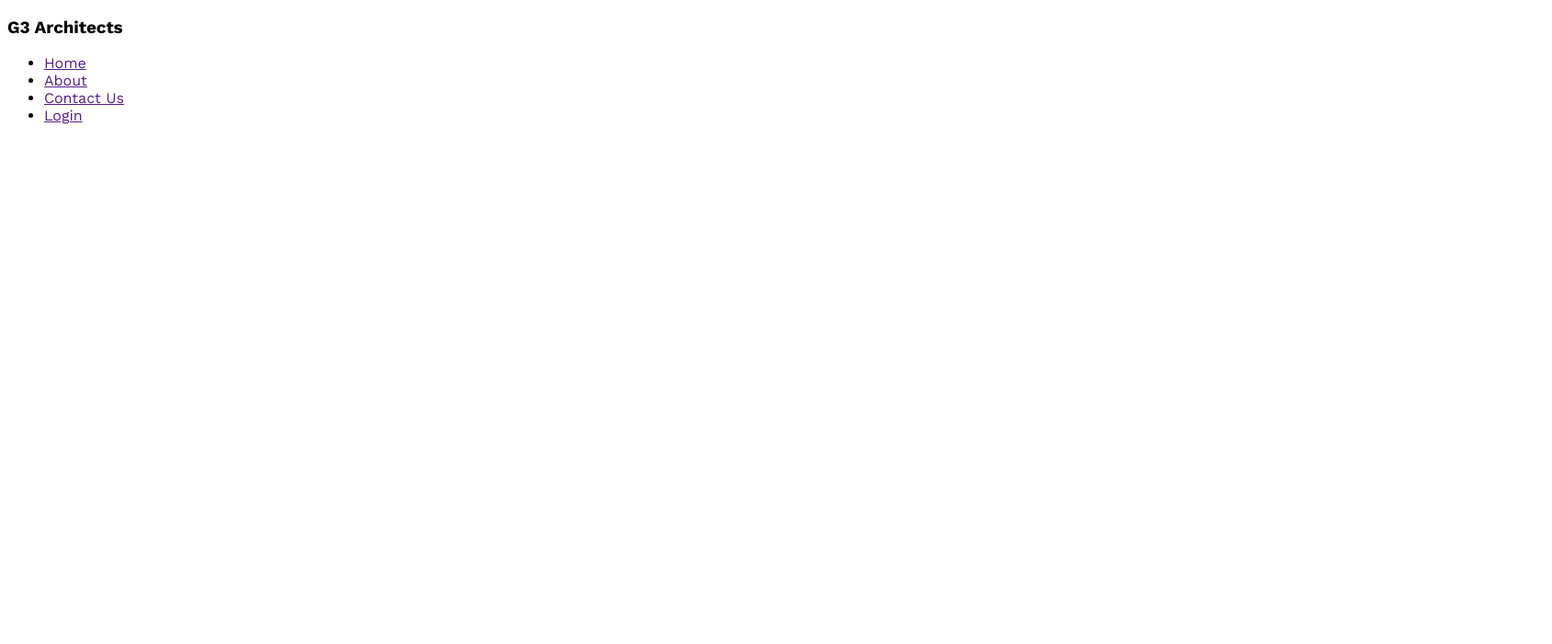
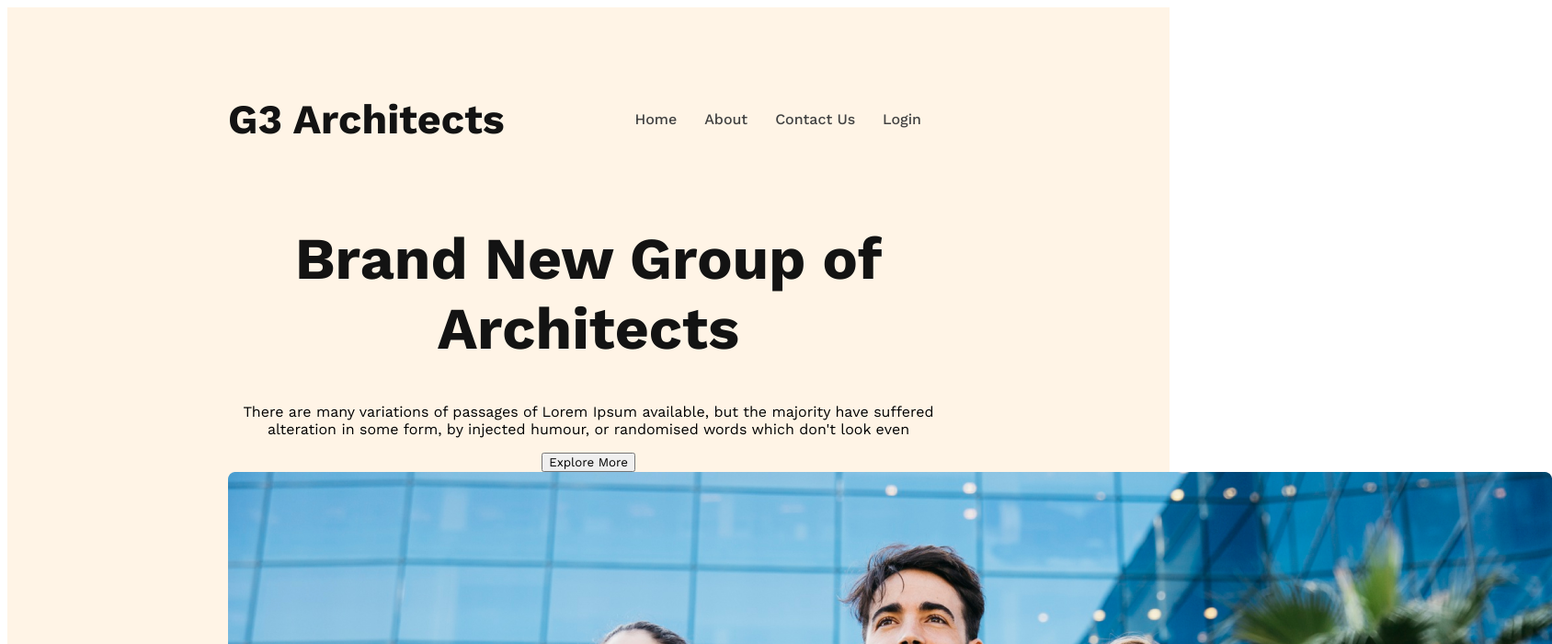
Before and after one commit to arifulislamk/g3-architect-website, a plain HTML site: page index.html in a window 1280 px wide. Shown: the top 700 px of the page at 92% size, 1688 px wide, since content can reach past the window. Drawn offline with nearby package versions, Linux system fonts and the light colour scheme.

Commit message:
added header

```diff
--- a/index.html
+++ b/index.html
@@ -1,15 +1,17 @@
 <!DOCTYPE html>
 <html lang="en">
+
 <head>
     <meta charset="UTF-8">
     <meta name="viewport" content="width=device-width, initial-scale=1.0">
     <title>G3 architect website</title>
     <link rel="stylesheet" href="./styles/architect.css">
 </head>
+
 <body>
     <header>
         <nav>
-            <h3>G3 Architects</h3>
+            <h3 class="nav-title">G3 Architects</h3>
             <ul>
                 <li><a href="">Home</a></li>
                 <li><a href="">About</a></li>
@@ -17,6 +19,15 @@
                 <li><a href="">Login</a></li>
             </ul>
         </nav>
+        <div class="banner">
+            <div class="banner-contant">
+                <h1 class="banner-title">Brand New Group of Architects</h1>
+            <p class="bannner-discription">There are many variations of passages of Lorem Ipsum available, but the majority have suffered alteration
+                in some form, by injected humour, or randomised words which don't look even</p>
+            <button class="btn-praimary">Explore More</button>
+            </div>
+            <img src="./images/banner.png" alt="">
+        </div>
     </header>
     <main>
 
@@ -25,4 +36,5 @@
 
     </footer>
 </body>
+
 </html>
--- a/styles/architect.css
+++ b/styles/architect.css
@@ -2,7 +2,54 @@
 
 @import url('https://fonts.googleapis.com/css2?family=Inter:wght@400;500;600;700;800;900&family=Work+Sans:wght@400;500;600;700;800&display=swap');
 
+/* sharted styles */
+.btn-primary{
+
+}
 * {
     font-family: 'Inter', sans-serif;
     font-family: 'Work Sans', sans-serif;
 }
+/* Header styles */
+header{
+    background: rgba(255, 144, 14, 0.10);
+    padding: 50px 240px;
+}
+nav{
+    display: flex;
+    justify-content: space-between;
+    align-items: center;
+}
+.nav-title{
+    font-size: 2.8rem;
+    font-weight: 700;
+    color: #131313;
+}
+nav > ul{
+    display: flex;
+}
+nav li{
+    list-style: none;
+    margin-right: 30px;
+    font-weight: 500;
+    font-size: 1rem;
+}
+nav li a{
+    text-decoration: none;
+    color: #424242;
+}
+/* banner styles */
+.banner-contant{
+    max-width: 800px;
+    text-align: center;
+    margin: 0 auto;
+}
+.banner-title{
+
+    font-size: 4rem;
+    font-weight: 700;
+    color:#131313;
+}
+.banner-discription{
+    color: #727272;
+}
```
